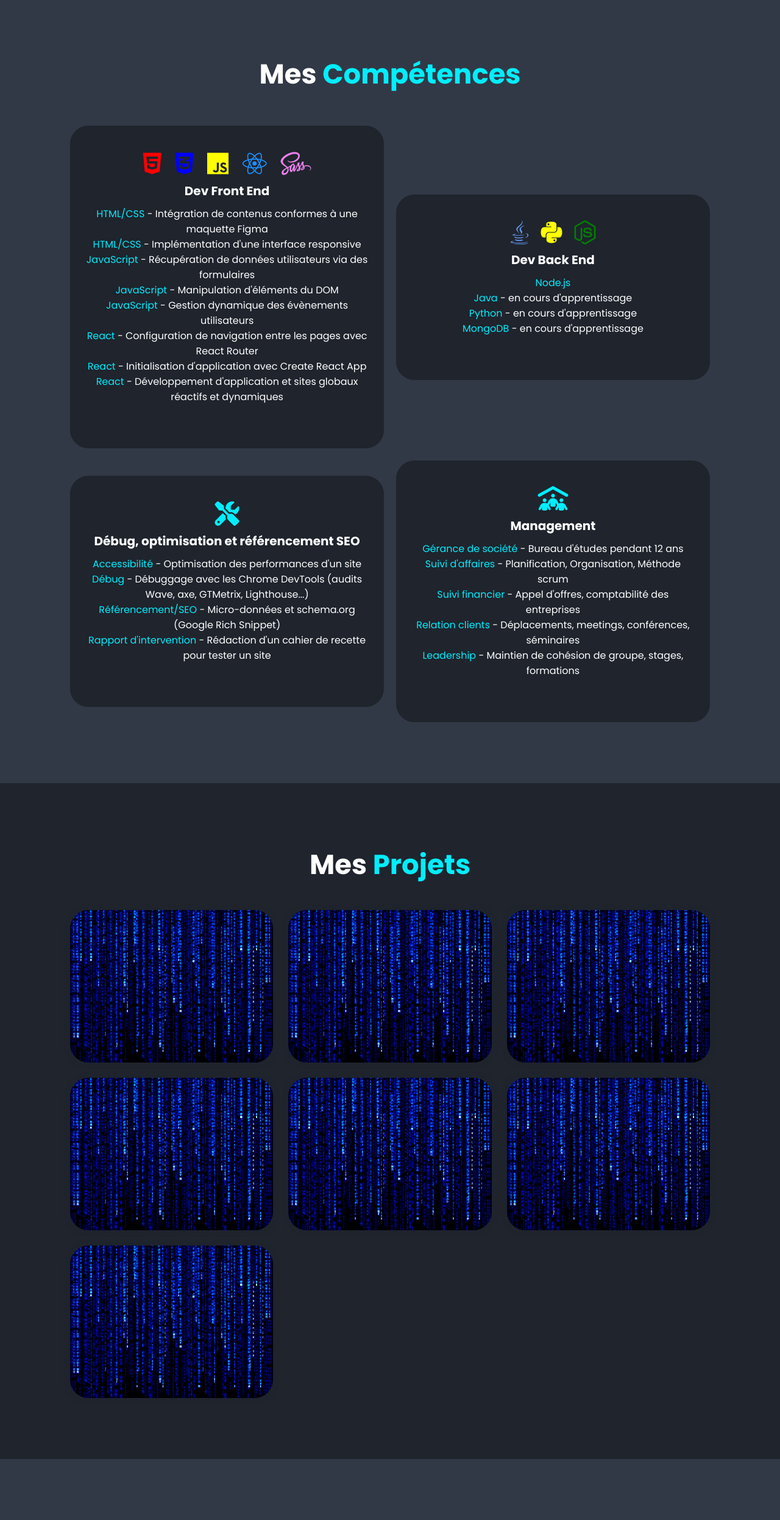
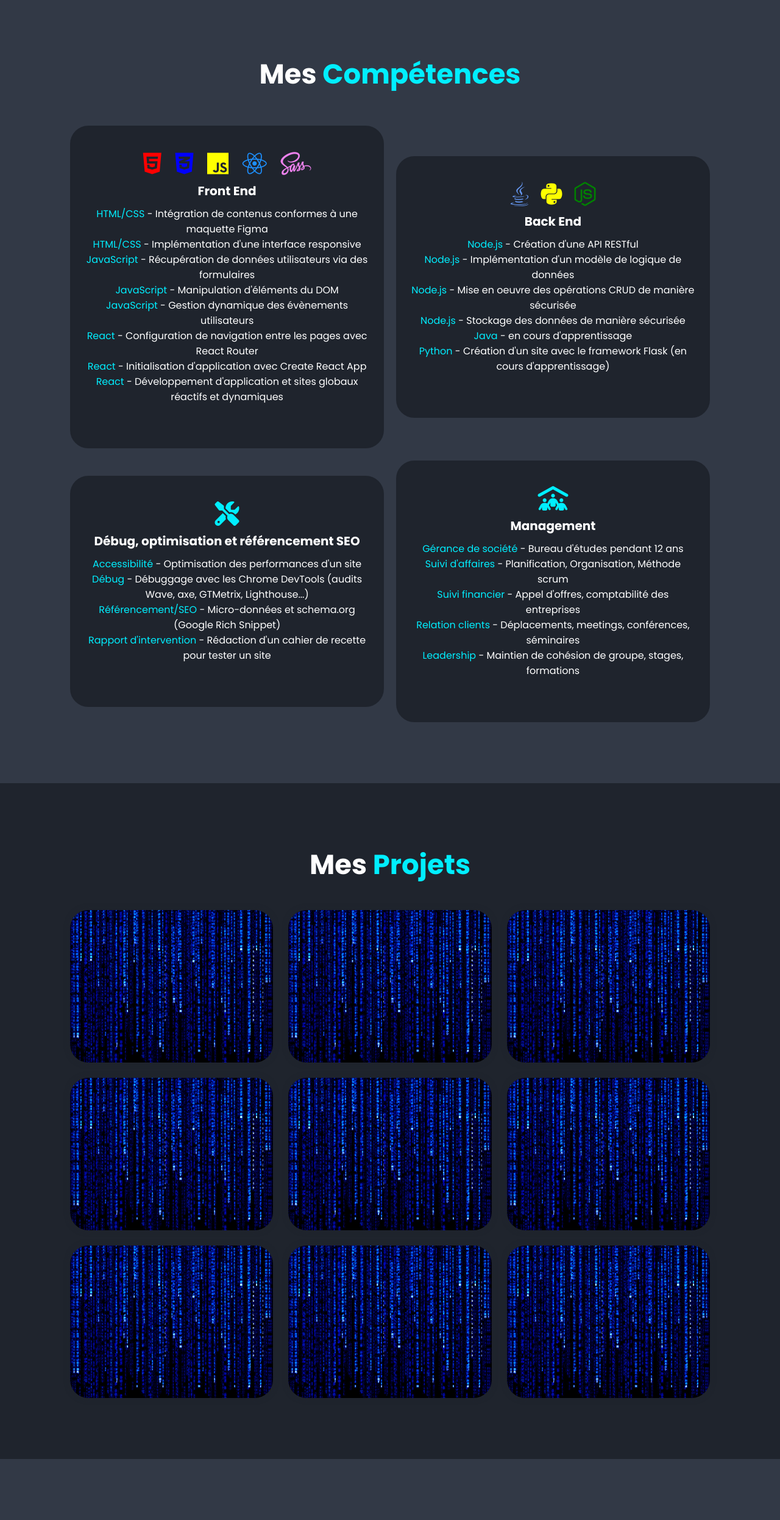
Before and after one commit to GaTcha-Sama/Portfolio-Jeremy-Louet, a plain HTML site: page index.html in a window 1280 px wide. Shown: the part 2284-4776 px from the top of the page at 61% size. Drawn offline with nearby package versions, Linux system fonts and the light colour scheme.

Commit message:
Ajout des projets Node et Python

```diff
--- a/index.html
+++ b/index.html
@@ -141,7 +141,7 @@
                 <i class="fa-brands fa-js" id="js"></i>
                 <i class="fa-brands fa-react" id="react"></i>
                 <i class="fa-brands fa-sass" id="sass"></i>
-                <h3>Dev Front End</h3>
+                <h3>Front End</h3>
                 <p class="services-description"><span>HTML/CSS</span> - Intégration de contenus conformes à une maquette Figma <br>
                     <span>HTML/CSS</span> - Implémentation d'une interface responsive<br>
                     <span>JavaScript</span> - Récupération de données utilisateurs via des formulaires <br>
@@ -156,11 +156,13 @@
 
             <div class="services-box">
                 <i class="fa-brands fa-java" id="java"></i><i class="fa-brands fa-python" id="python"></i><i class="fa-brands fa-node-js" id="node"></i>
-                <h3>Dev Back End</h3>
-                <p class="services-description"><span>Node.js</span><br>
+                <h3>Back End</h3>
+                <p class="services-description"><span>Node.js</span> - Création d'une API RESTful<br>
+                    <span>Node.js</span> - Implémentation d'un modèle de logique de données<br>
+                    <span>Node.js</span> - Mise en oeuvre des opérations CRUD de manière sécurisée<br>
+                    <span>Node.js</span> - Stockage des données de manière sécurisée<br>
                     <span>Java</span> - en cours d'apprentissage<br>
-                    <span>Python</span> - en cours d'apprentissage <br>
-                    <span>MongoDB</span> - en cours d'apprentissage
+                    <span>Python</span> - Création d'un site avec le framework Flask (en cours d'apprentissage)
                 </p>
                     <a class="btn" id="more">En savoir plus</a>
             </div>
@@ -272,6 +274,28 @@
                         <a href="https://github.com/GaTcha-Sama/Atlas-des-sports-US" target="_blank"><i class="fa-brands fa-github"></i></a>
                 </div>
             </div>
+
+            <div class="portfolio-box">
+                <img src="images/LTEvra.jpg" alt="grimoire">
+                <div class="portfolio-layer">
+                    <div><i class="fa-brands fa-node-js" id="node"></i></div>
+                    <h4>Mon Vieux Grimoire</h4>
+                    <p>Développement backend d'un site de notation de livres <br>
+                    (Work in progress)</p>
+                       <!-- <a href="https://github.com/GaTcha-Sama/Atlas-des-sports-US" target="_blank"><i class="fa-brands fa-github"></i></a> -->
+                </div>
+            </div>
+
+            <div class="portfolio-box">
+                <img src="images/LTEvra.jpg" alt="openai">
+                <div class="portfolio-layer">
+                    <div><i class="fa-brands fa-python" id="python"></i></div>
+                    <h4>Le clone OpenAI</h4>
+                    <p>Site clone d'OpenAI avec Flask<br>
+                    (Work in progress)</p>
+                       <!-- <a href="https://github.com/GaTcha-Sama/Atlas-des-sports-US" target="_blank"><i class="fa-brands fa-github"></i></a> -->
+                </div>
+            </div>
         </div>
     </section>
 
--- a/style.css
+++ b/style.css
@@ -459,6 +459,7 @@ span {
     color: yellow;
 }
 
+#mongodb,
 #node {
     color: green;
 }
```
Also changed, not shown: english.html (+31 -7 lines).
